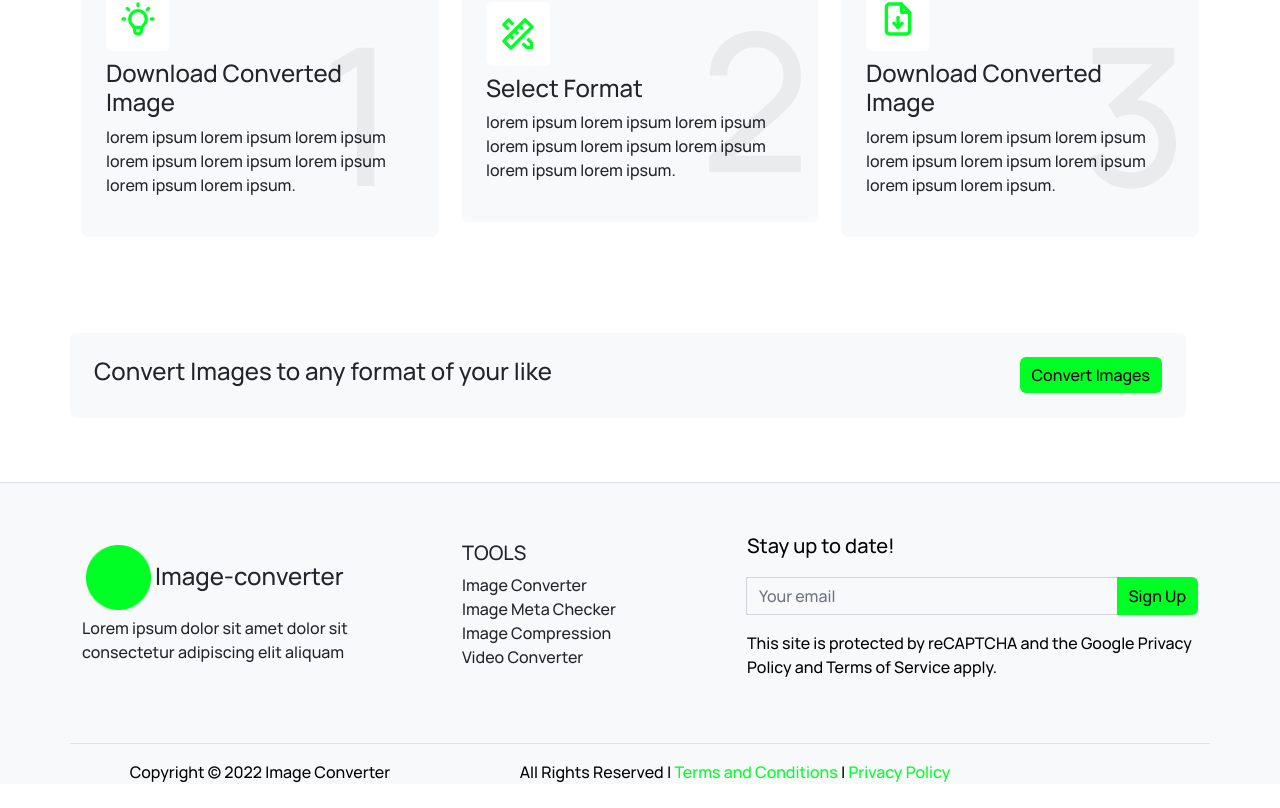
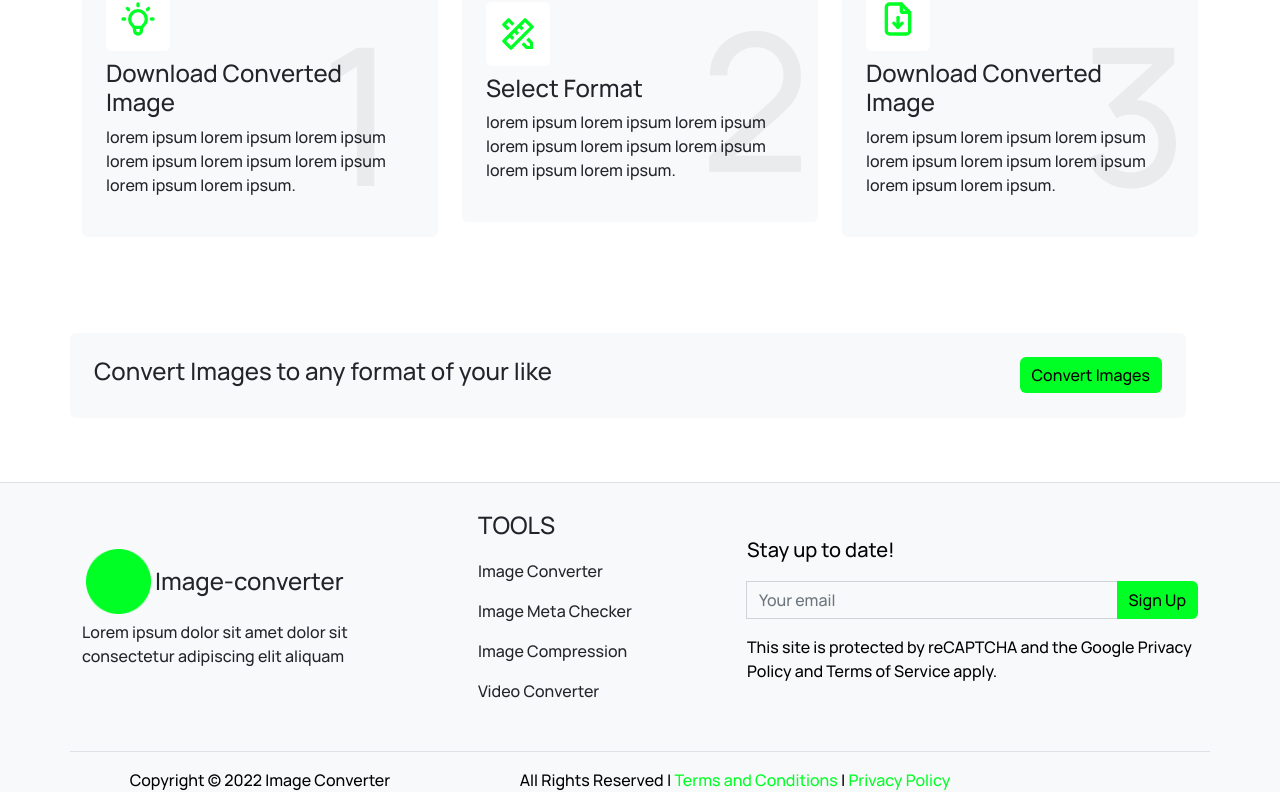
Before and after one commit to MUNYYBY/image-converter, a Next.js app: page / in a window 1280 px wide. Shown: the part 844-1652 px from the top of the page. Built offline with nearby package versions, Linux system fonts and the light colour scheme.

Commit message:
Bootstrap fixes

```diff
--- a/Components/Footer/footer.js
+++ b/Components/Footer/footer.js
@@ -2,6 +2,11 @@ import Link from "next/link";
 import Image from "next/image";
 import Logo from "../../public/assets/logo.png";
 import styles from "./footer.module.css";
+import Button from "react-bootstrap/Button";
+import Container from "react-bootstrap/Container";
+import Col from "react-bootstrap/Col";
+import Row from "react-bootstrap/Row";
+import Nav from "react-bootstrap/Nav";
 
 export default function Footer() {
   return (
@@ -10,10 +15,10 @@ export default function Footer() {
       className="bg-light align-self-baseline mt-5 mt-lg-3 w-100 "
     >
       <div className="footer-bottom border-top">
-        <div className="container pb-1 pb-md-0">
+        <Container className="pb-1 pb-md-0">
           <div className="d-block pb-1 pb-md-0">
-            <div className="row py-4 border-bottom border-black justify-content-center align-items-center">
-              <div className="col-md-4 mb-md-0 mb-3">
+            <Row className="row py-4 border-bottom border-black justify-content-center align-items-center">
+              <Col md={4} className="mb-md-0 mb-3">
                 <div className="Brand-name">
                   <div className="d-flex flex-direction-row  align-items-center">
                     <div className="mx-1">
@@ -31,33 +36,44 @@ export default function Footer() {
                     elit aliquam
                   </p>
                 </div>
-              </div>
-              <div className="col-md-3 mb-md-0 mb-3">
-                <h5 className="text-uppercase">Tools</h5>
+              </Col>
+              <Col md={3} className="mb-md-0 mb-3">
+                <h4 className="text-uppercase px-3 py-1">Tools</h4>
+                <Nav>
                   <ul className="list-unstyled">
                     <li>
+                      <Nav.Link>
                         <a href="#!" className="link-dark text-decoration-none">
                           Image Converter
                         </a>
+                      </Nav.Link>
                     </li>
+
                     <li>
+                      <Nav.Link>
                         <a href="#!" className="link-dark text-decoration-none">
                           Image Meta Checker
                         </a>
+                      </Nav.Link>
                     </li>
                     <li>
+                      <Nav.Link>
                         <a href="#!" className="link-dark text-decoration-none">
                           Image Compression
                         </a>
+                      </Nav.Link>
                     </li>
                     <li>
+                      <Nav.Link>
                         <a href="#!" className="link-dark text-decoration-none">
                           Video Converter
                         </a>
+                      </Nav.Link>
                     </li>
                   </ul>
-              </div>
-              <div className="col-md-5 py-md-4 text-black">
+                </Nav>
+              </Col>
+              <Col md={5} className="py-md-4 text-black">
                 <div className="d-block px-2 px-md-0 mt-4 mt-md-0">
                   <div className="fs-5 font-weight-bold">Stay up to date!</div>
                   <div>
@@ -81,9 +97,9 @@ export default function Footer() {
                           aria-describedby="footer-Subscribe-btn"
                           required=""
                         />
-                        <button type="submit" className="btn btn-primary">
+                        <Button type="submit" className="btn btn-primary">
                           Sign Up
-                        </button>
+                        </Button>
                       </div>
                     </form>
                   </div>
@@ -109,8 +125,8 @@ export default function Footer() {
                     apply.
                   </p>
                 </div>
-              </div>
-            </div>
+              </Col>
+            </Row>
             <div className="py-3 row mb-3 pb-md-0">
               <div className="col-12 col-md-4 text-black text-center text-md-left mt-3 mt-md-0">
                 Copyright © 2022 Image Converter
@@ -127,7 +143,7 @@ export default function Footer() {
               </div>
             </div>
           </div>
-        </div>
+        </Container>
       </div>
     </footer>
   );
--- a/Components/Landing-page/Landing-page.js
+++ b/Components/Landing-page/Landing-page.js
@@ -1,4 +1,5 @@
 import Container from "react-bootstrap/Container";
+import Button from "react-bootstrap/Button";
 import Col from "react-bootstrap/Col";
 import Row from "react-bootstrap/Row";
 import { HiOutlineLightBulb } from "react-icons/hi";
@@ -27,9 +28,9 @@ export default function LandingPage() {
                 </h4>
               </div>
               <div>
-                <button className="rounded-pill p-3 px-4 btn btn-primary">
+                <Button className="rounded-pill p-3 px-4 btn btn-primary">
                   Convert Now
-                </button>
+                </Button>
               </div>
             </div>
           </Col>
@@ -54,7 +55,7 @@ export default function LandingPage() {
                   required=""
                 />
               </form>
-              <button className="p-3 btn btn-primary w-100">Get Started</button>
+              <Button className="p-3 btn btn-primary w-100">Get Started</Button>
             </div>
           </Col>
         </Row>
--- a/package.json
+++ b/package.json
@@ -4,7 +4,7 @@
   "private": true,
   "scripts": {
     "dev": "next dev",
-    "build": "next build",
+    "build": "next build && next export",
     "start": "next start",
     "lint": "next lint"
   },
```
Lines whose indentation alone changed are shown as unchanged.
